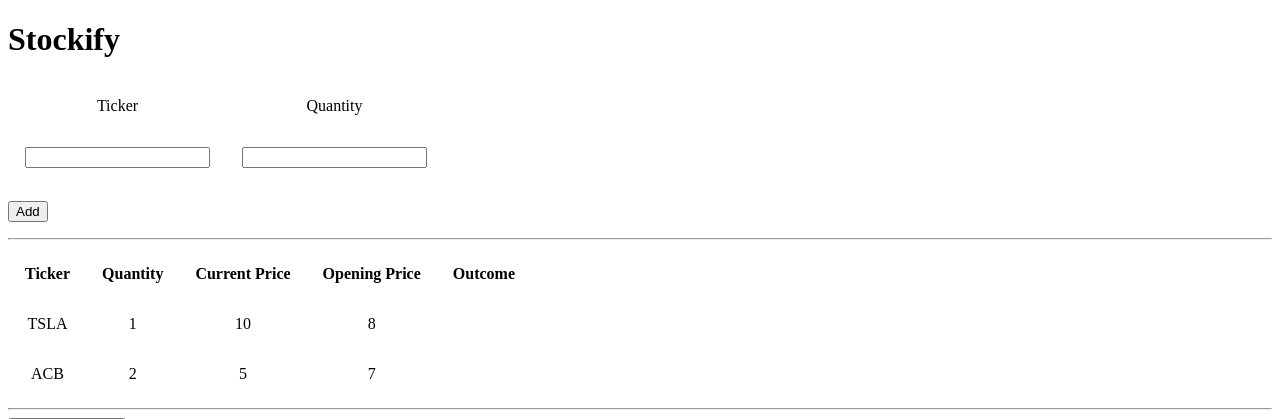
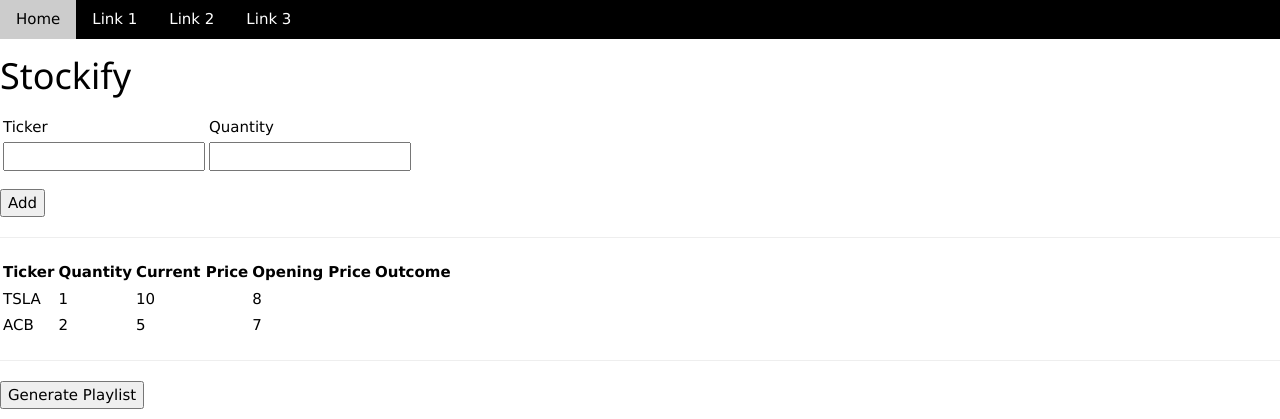
Before and after one commit to ndellamaria/stockify, a Flask app: page /table in a window 1280 px wide. Shown: the top 419 px of the page. Run offline with Flask 2, Linux system fonts and the light colour scheme; some libraries are stand-ins or nearby versions.

Commit message:
added base.html

```diff
--- a/app.py
+++ b/app.py
@@ -25,7 +25,7 @@ stockList = [
     }
 ]
 
-searchq = "happy country"
+searchq = "sad country"
 
 # form = StockForm()
 
@@ -65,7 +65,7 @@ def generate_playlist():
     try:
         access_token = 'dfhsjkdfhds'
         sp = spotipy.Spotify(auth=access_token)
-        happytracks = sp.search(q=searchq, limit=20, type='playlist')
+        happytracks = sp.search(q=searchq, limit=30, type='playlist')
     except:
 
         grant_type = 'client_credentials'
--- /dev/null
+++ b/templates/base.html
@@ -0,0 +1,20 @@
+<!DOCTYPE html>
+<html lang="en" dir="ltr">
+  <head>
+    <meta charset="utf-8">
+    <title>Stockify</title>
+    <link rel="stylesheet" href="https://www.w3schools.com/w3css/4/w3.css">
+  </head>
+  <body>
+
+    <div class="w3-bar w3-black">
+      <a href="#" class="w3-bar-item w3-button">Home</a>
+      <a href="#" class="w3-bar-item w3-button">Link 1</a>
+      <a href="#" class="w3-bar-item w3-button">Link 2</a>
+      <a href="#" class="w3-bar-item w3-button">Link 3</a>
+    </div>
+
+    {% block content %}{% endblock %}
+
+  </body>
+</html>
--- a/templates/table.html
+++ b/templates/table.html
@@ -1,11 +1,7 @@
-<!DOCTYPE html>
-<html>
+{% extends "base.html" %}
 
-<head>
-  <title>Stockify</title>
-  <link rel = "stylesheet" href="{{url_for('static', filename='stylesheets/style.css') }}"/>
-</head>
-<body>
+{% block content %}
+
   <h1>Stockify</h1>
     <form action="" method="post" novalidate>
 
@@ -76,5 +72,4 @@
 
 <a href="/generate_playlist?"><input type="button" value="Generate Playlist"></a>
 
-</body>
-</html>
+{% endblock %}
```
Also changed, not shown: templates/music.html (+5 -10 lines).
